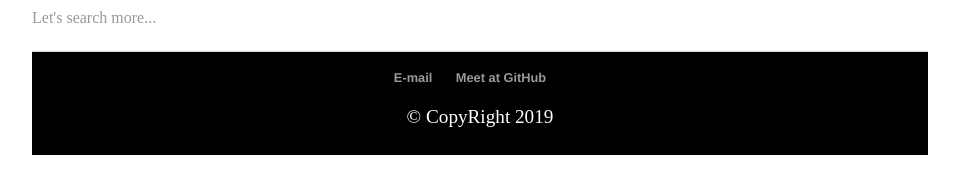
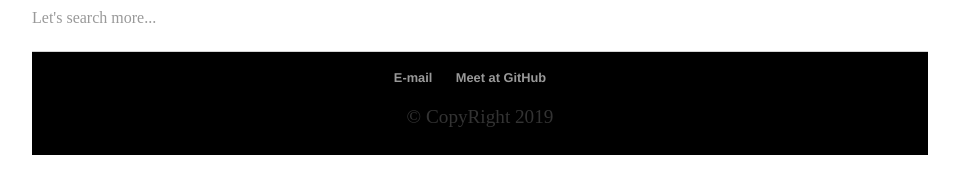
Before and after one commit to SaultBase/SaultBase.github.io, a Jekyll site: the page built from index.html, in a window 1280 px wide. Shown: the part 243-437 px from the top of the page, without its empty margins (160-1119 px from the left). Built offline with Jekyll 4.4.1, drawn with Linux system fonts in a browser that asks for light colours.

Commit message:
Update main.css

```diff
--- a/css/main.css
+++ b/css/main.css
@@ -36,7 +36,7 @@ footer {
     background-color: black;
     padding: 5px;
 }
-footer p {
+footer.p {
     color: white;
 }
 
```
